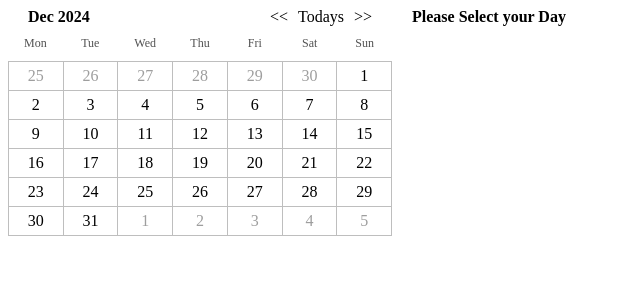
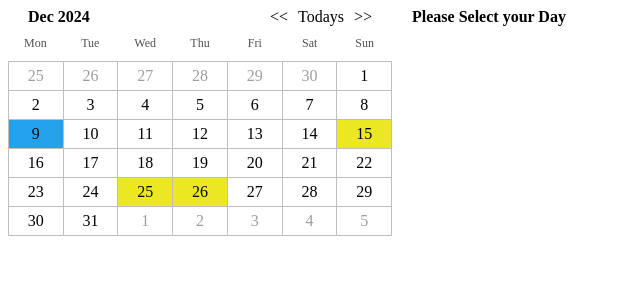
Before and after one commit to Tonyfilho/Angular_Calendar, an Angular app: page / in a window 1280 px wide. Shown: the top 300 px of the page, without its empty margins (0-640 px from the left). Built offline with nearby package versions, Linux system fonts and the light colour scheme.

Commit message:
fixing date meeting is working

```diff
--- a/angular.json
+++ b/angular.json
@@ -92,5 +92,8 @@
         }
       }
     }
+  },
+  "cli": {
+    "analytics": false
   }
 }
--- a/src/app/app.component.ts
+++ b/src/app/app.component.ts
@@ -1,24 +1,33 @@
 import { Component } from '@angular/core';
 import { CalendarComponent } from './calendar/calendar.component';
+import * as luxon from 'luxon'; //and attach the luxon variable to Window object using window.luxon = luxon
 
 @Component({
   selector: 'app-root',
   standalone: true,
   imports: [CalendarComponent],
   templateUrl: './app.component.html',
-  styleUrl: './app.component.css'
+  styleUrl: './app.component.css',
 })
 export class AppComponent {
-
   /**Isto é um Dummer de dados vindo do server */
   meetings = {
-    '2024-12-25':['Dring Coffee', 'Learn Angular', 'Sleep'],
-    '2024-12-26':['Dring Coffee', 'Learn Java', 'Sleep'],
-    '2024-12-15':['Dring Coffee', 'Learn View', 'Sleep'],
+    '2024-12-25': ['Dring Coffee', 'Learn Angular', 'Sleep'],
+    '2024-12-26': ['Dring Coffee', 'Learn Java', 'Sleep'],
+    '2024-12-15': ['Dring Coffee', 'Learn View', 'Sleep'],
   };
 
+  constructor() {
+    window.luxon = luxon; //fazendo o luxon ser conhecido no DON e no console.
+    console.group(
+      luxon.DateTime.now().toFormat('yyyy-MM-dd'),
+      luxon.DateTime.local(),
+      luxon.DateTime.local().day,
 
-  constructor() {
-
+      luxon.DateTime.local(),
+      luxon.DateTime.local().startOf('month').toString(),
+      luxon.Info.weekdays(),
+      luxon.Info.weekdays('short')
+    );
   }
 }
--- a/src/app/calendar/calendar.component.css
+++ b/src/app/calendar/calendar.component.css
@@ -78,6 +78,9 @@
   .calendar-grid-cell-active-meeting {
     background: #ebe723;
   }
+  .calendar-grid-cell-active-day-now {
+    background: #23a2eb;
+  }
 
   .schedule {
     margin-left: 10px;
--- a/src/app/calendar/calendar.component.html
+++ b/src/app/calendar/calendar.component.html
@@ -26,10 +26,14 @@
             <div [ngClass]="{'calendar-grid-cell' : true,
             'calendar-grid-cell-active': this.activeDate()?.toISODate() === itemDays?.toISODate()
             , 'calendar-grid-cell-inactive': itemDays.month !== this.firstDayOfActiveMonth().month,
-            'calendar-grid-cell-active-meeting' : this.activeDayMeetings()[$index] === itemDays.toISODate()}"
+            'calendar-grid-cell-active-day-now' : this.todayNumber === itemDays.day,
+           ' calendar-grid-cell-active-meeting' : this.meetings()[itemDays.toFormat('yyyy-MM-dd')]
+            }"
                 (click)="this.activeDate.set(itemDays)">
                 {{ itemDays.day}}
+
             </div>
+
             }
         </div>
     </div>
--- a/src/app/calendar/calendar.component.ts
+++ b/src/app/calendar/calendar.component.ts
@@ -21,6 +21,7 @@ export class CalendarComponent {
   /**Temos q ter uma variavel para o dia clicado */
   activeDate: WritableSignal<DateTime | null> = signal(null);
 
+  todayNumber: number = DateTime.now().day;
   /** hoje */
   today: Signal<DateTime> = signal(DateTime.local());
 
@@ -47,7 +48,7 @@ export class CalendarComponent {
       if (d.start === null) {
         throw new Error('Wrong Date');
       }
-      return d.start as DateTime;
+      return d.start;
       /* IF ou forçar a Typagem return d.start as DateTime; */
     });
   });
@@ -65,7 +66,12 @@ export class CalendarComponent {
     if (!activeDateISO ) {
       return [];
     }
-    console.log('AcriveDayMeetings', this.meetings()[activeDateISO]);
+    console.log('ActiveIso', activeDateISO);
+    console.log('ActiveDayMeetings', this.meetings()[activeDateISO]);
+   // console.log(this?.meetings()[activeDateISO]?.length > 0);
+   // this.meetings()[activeDateISO].find(d => console.log( d !== undefined));
+
+
     return this.meetings()[activeDateISO]??[];
 
   });
@@ -75,12 +81,13 @@ export class CalendarComponent {
   // const minusMonth = this.firstDayOfActiveMonth().minus({month: 1}) as DateObjectUnits;
   const minusMonth = this.firstDayOfActiveMonth().minus({month: 1});
   console.log('?mes anterior: ',  this.firstDayOfActiveMonth());
-   this.firstDayOfActiveMonth().set(this.today().startOf('month').minus({month: 1}));
+   this.firstDayOfActiveMonth().set(this.today().startOf('month').minus({month: 1}) as DateObjectUnits);
  }
 
   constructor() {
-    console.log('DayOfMOnth: ', this.dayOfMonth());
-    console.log('DayOfMOnth: weekDay ', this.dayOfMonth().map(d => d.weekday));
+   // console.log('DayOfMOnth: ', this.dayOfMonth());
+   // console.log('DayOfMOnth: weekDay ', this.dayOfMonth().map(d => d.weekday));
+
   }
 
 
```
